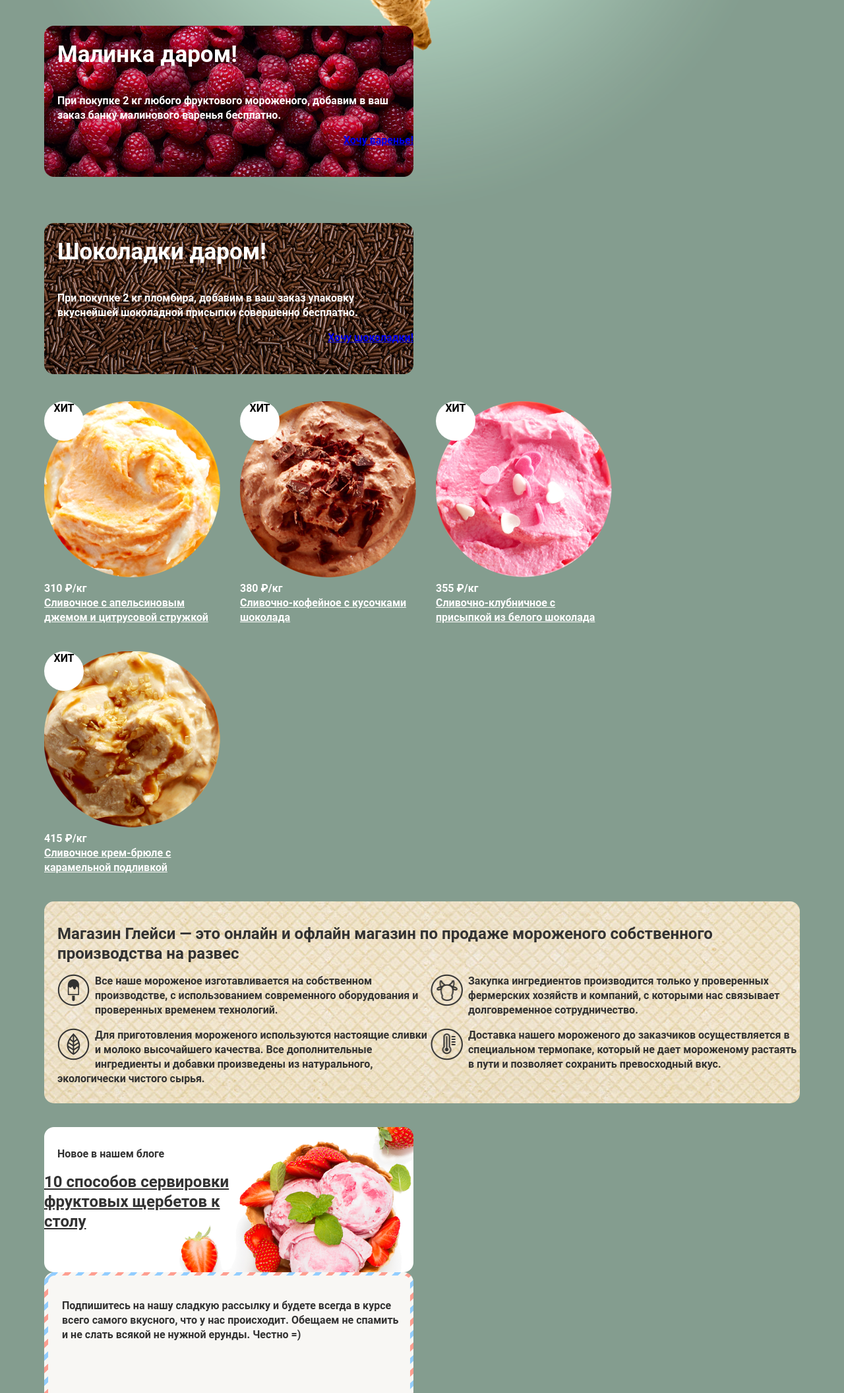
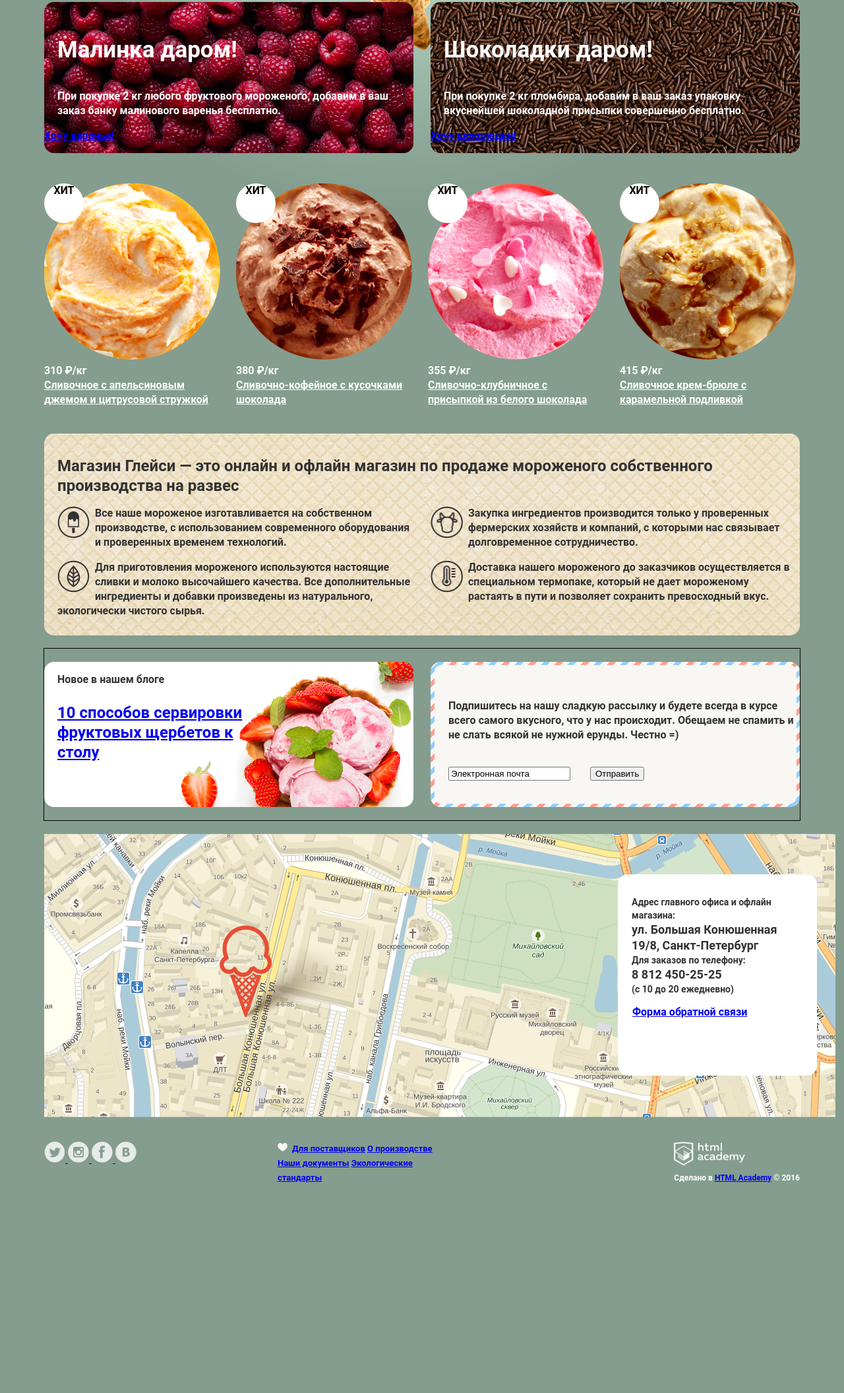
Before and after one commit to allleon/275359-gllacy, a plain HTML site: page index.html in a window 1280 px wide. Shown: the part 689-2800 px from the top of the page at 66% size. After the commit the page ends 2510 px from the top, so only its background shows below. Drawn offline with Linux system fonts and the light colour scheme.

Commit message:
правки сеток gllacy

```diff
--- a/css/style.css
+++ b/css/style.css
@@ -17,9 +17,7 @@ h1 {
 	color: white;
 	font-weight: bold;
 	font-family: Roboto, sans-serif;
-	float: left;
-	margin-left: 27px;
-	margin-top: auto;
+	margin: 0px;
 }
 
 .background {
@@ -45,52 +43,61 @@ p {
 	padding-left: 20px;
 }
 
-.jam {
-	float: right;
+.container {
+ 	width: 1146px;
+ 	margin: 0 auto;
+ 	padding: 0 27px;
+ 	outline: 1px solid black;
+ }
+
+.clearfix::after {
+  content: "";
+
+  display: table;
+  clear: both;
 }
 
 .main-header {
    width: 1146px;
    margin: auto 27px;
    padding: 0 10px;
-
- }
+}
 
 .logo {
-  width: 180px;
-  height: 70px;
-  float: left;
+   float: left;
+   width: 170px;
 }
 
- .main-navigation {
-   width: 679px;
-   min-height: 70px;
-   float: left;
- }
-
-.search {
-   width: 69px;
-   min-height: 70px;
+.main-navigation {
+   width: 400px;
+   min-height: 126px;
    float: left;
 }
 
 .user-block {
+	position: relative;
+	float: right;
+	width: 267px;
+	min-height: 126px;
+	outline: 1px dashed black;
+}
+
+.search {
+	width: 69px;
+}
+
+.entrance {
 	width: 102px;
-    min-height: 70px;
-    float: left;
     font-size: 14px;
 }
 
 .basket {
-    width: 116px;
-    min-height: 70px;
-    float: left;
+	width: 122px;
     font-size: 14px;
 }
 
 .contacts {
 	width: 180px;
-	float: right;
 	font-size: 14px;
 }
 
@@ -98,50 +105,47 @@ p {
 	font-size: 22px;
 }
 
-.clearfix::after {
-    content: "";
-    display: table;
-    clear: both;
+.background h1 {
+	text-align: center;
 }
 
-.banner-item {
-	float: left;
-    width: 560px;
-    margin-right: 26px;
-    height: 229px;
-    margin-bottom: 70px;
+.banner {
+	padding: 17px 0;
+	margin-bottom: 29px;
 }
 
-/*.banner-item:first-child {
-    margin-left: 27px;
- }
-*/
 .raspberries {
+	position: absolute;
+	float: left;
 	background: url("img/Малиновый фон.png") no-repeat;
 	width: 560px;
 	height: 229px;
 }
 
 .chocolate {
+	float: right;
 	background: url("img/Шоколадный фон.png") no-repeat;
 	width: 560px;
 	height: 229px;
+}
+
+.hits {
+	width: 1146px;
 }
 
 .product-catalog {
 	display: inline-block;
 	width: 267px;
 	min-height: 322px;
-	margin-right: 26px;
+	margin-right: 20px;
 	vertical-align: top;
 	margin-bottom: 40px;
 }
 
-/*
-.product-catalog:first-child {
-    margin-left: 27px;
+.product-catalog:nth-child(4n) {
+    margin-right: 0px;
  }
-*/
+
 .badge {
 	position: absolute;
     width: 60px;
@@ -166,18 +170,15 @@ p {
 	border-radius: 15px;
 	width: 1146px;
 	min-height: 306px;
-	/*margin-left: 27px;*/
 }
 
 .seo-name {
 	font-size: 24px;
 	color: #323232;
 	padding-top: 34px;
-	/*padding-left: 21px;*/
 }
 
 .seo-item .seo-name {
-	width: 1050px;
 	line-height: 30px;
 	float: left;
 	padding-left: 20px;
@@ -186,9 +187,10 @@ p {
 
 .left-column {
 	float: left;
-    width: 586px;
+    width: 560px;
     min-height: 213px;
     color: #323232;
+    margin-right: 26px;
 }
 
 .left-column img {
@@ -198,8 +200,8 @@ p {
 }
 
 .right-column {
-	float: right;
-	width: 560px;
+	float: left;
+	width: 545px;
 	min-height: 213px;
 	color: #323232;
 }
@@ -209,58 +211,46 @@ p {
     padding-right: 8px;
 }
 
-.news-item {
-	float: left;
-    width: 560px;
-    margin-right: 26px;
-    height: 220px;
+.container {
+	padding: 20px 0;
 }
 
-/*.news-item:first-child {
-    margin-left: 27px;
-}
-*/
-.blog {
+.news-blog {
+	float:left;
 	background: url("img/Клубничный фон.png") no-repeat;
 	width: 560px;
 	height: 220px;
 	color: #323232;
 }
 
-.blog p {
-	padding-top: 30px;
+.news-text {
+	text-align: left;
+	padding-left: 20px;
+	font-size: 24px;
+	line-height: 30px;
 }
 
-.blog .news-title {
-	padding-right: 245px;
-	line-height: 30px;
+.news-mailing {
 	float: right;
-	/*padding-left: 20px;*/
-	font-size: 24px;
-	color: #323232;
-}
-
-.mailing {
 	background: url("img/Подложка.png") no-repeat;
 	width: 560px;
 	height: 220px;
 	color: #323232;
 }
 
-.mailing p {
+.news-mailing p {
 	padding-top: 40px;
 	padding-left: 27px;
-	padding-right: 10px;
-	padding-bottom: 62px;
+	padding-bottom: 20px;
 }
 
 .letter {
 	padding-left: 27px;
+	margin-bottom: 20px;
 }
 
 .map {
-	display: inline-block;
-	margin-top: 55px;
+	margin-top: 20px;
     background: url("img/map.png") no-repeat;
     width: 1200px;
     min-height: 430px;
@@ -281,13 +271,12 @@ p {
 	float: right;
 	margin-right: 84px;
 	width: 250px;
-	padding-top: 56px;
+	margin-top: 80px;
 	color: #323232;
 }
 
 .index-content p {
-	margin-left: 10px;
-	margin-top: 35px;
+	padding-left: 25px;
 	font-size: 14px;
 	line-height: 20px;
 }
@@ -302,15 +291,13 @@ p {
 }
 
 .main-footer {
-	margin-top: 10px;
-	padding-top: 18px;
-	padding-bottom: 29px;
+	margin-top: 37px;
+	margin-bottom: 25px;
 }
 
 .footer-social {
 	float: left;
-	width: 400px;
-	/*margin-left: 27px;*/
+	margin-right: 214px;
 }
 
 .footer-contacts {
@@ -326,38 +313,35 @@ p {
 }
 
 .footer-copyright {
+	float: right;
 	font-size: 12px;
-	float: right;
-	width: 290px;
-	margin-right: 80px;
 }
 
-.mini-navigation {
-	width: 679px;
-    min-height: 70px;
-    float: left;
-    margin-left: 27px;
+.footer-copyright p {
+	padding-left: 0px;
+	margin: 0 auto;
+}
 
+a .btn {
+	padding: 0px;
 }
 
 .ranging {
-	margin-left: 27px;
-	margin-top: 195px;
+	margin-top:25px;
 }
 
 .filters {
 	display: inline-block;
-	margin-right: 20px;
-	margin-bottom: 20px;
-	margin-left: 27px;
+	margin-right: 16px;
+}
+
+.menu {
+	margin-top: 40px;
 }
 
 .pagination {
-	display: inline-block;
+	float: right;
+	margin-top: 82px;
 	margin-left: 980px;
-
+	margin-bottom: 30px;
 }
-
-.clearfix {
-	clear: both;
-}
--- a/index.html
+++ b/index.html
@@ -30,13 +30,14 @@
           </li>
         </ul>
       </nav>
+      <div class="user-block">
         <div class="search">
           <img src="img/Лупа.png" width="17" height="17" alt="Лупа">
           <form action="#" method="get">
             <input type="text" name="search">
           </form>
         </div>
-        <div class="user-block">
+        <div class="entrance">
           <img src="img/Вход.png" width="20" height="19" alt="Вход">
           <a class="login" href="#">Вход</a>
         </div>
@@ -49,13 +50,13 @@
           <span class="number">8 812 450-25-25</span>
         </section>
       </div>
+    </div>
   </header>
   <div class="background">
    <h1>Крем-брюле и пломбир с малиновым джемом</h1>
     <a class="btn" href="#">Давайте оба!</a>
   </div>
-  <div class="banner">
-   <div class="banner-item">
+  <div class="banner clearfix">
      <div class="raspberries">
       <style>
          .raspberries {
@@ -66,8 +67,6 @@
         <p>При покупке 2 кг любого фруктового мороженого, добавим в ваш заказ банку малинового варенья бесплатно.</p>
        <a href="#" class="jam">Хочу варенье!</a>
      </div>
-   </div>
-   <div class="banner-item">
      <div class="chocolate">
       <style>
          .chocolate {
@@ -79,9 +78,7 @@
        <a href="#" class="jam">Хочу шоколадки!</a>
      </div>
   </div>
-   <div class="clearfix"></div>
-  </div>
-  <div class="hits">
+  <div class="hits clearfix">
    <article class="product-catalog">
     <span class="badge">ХИТ</span>
       <img src="img/1.png" width="267" height="267" alt="Сливочно-апельсиновое">
@@ -106,9 +103,8 @@
       <span class="price">415 ₽<span class="smaller">/кг</span></span>
       <a href="#" class="catalog-title">Сливочное крем-брюле с карамельной подливкой</a>
    </article>
-   <div class="clearfix"></div>
   </div>
-  <section class="seo">
+  <section class="seo clearfix">
     <div class="seo-item">
      <style>
        .seo-item {
@@ -138,24 +134,20 @@
        </div>
       </div>
     </div>
-    <div class="clearfix"></div>
   </section>
-    <div class="news">
-     <div class="news-item">
-      <div class="blog">
+    <div class="container clearfix">
+      <div class="news-blog">
        <style>
-        .blog {
+        .news-blog {
           background-image: url("img/Клубничный фон.png");
         }
        </style>
        <p>Новое в нашем блоге</p>
-       <a href="#" class="news-title">10  способов сервировки фруктовых щербетов к столу</a>
+       <p class="news-text"><a href="#">10  способов сервировки<br>фруктовых щербетов к<br>столу</a></p>
       </div>
-     </div>
-     <div class="news-item">
-      <div class="mailing">
+      <div class="news-mailing">
        <style>
-        .mailing {
+        .news-mailing {
           background-image: url("img/Подложка.png");
         }
        </style>
@@ -166,8 +158,6 @@
       </form>
       </div>
     </div>
-     <div class="clearfix"></div>
-    </div>
     <div class="map">
       <style>
         .map {
@@ -175,7 +165,7 @@
         }
       </style>
       <div class="achievment-badge"></div>
-      <div class="index-content">
+      <div class="index-content clearfix">
        <p>Адрес главного офиса и офлайн магазина:<br>
        <b>ул. Большая Конюшенная 19/8, Санкт-Петербург</b><br>
       Для заказов по телефону:<br>
@@ -185,8 +175,7 @@
        <a class="btn" href="#">Форма обратной связи</a>
       </div>
     </div>
-   <footer class="main-footer">
-    <div class="container">
+   <footer class="main-footer clearfix">
       <section class="footer-social">
         <a class="social-btn social-btn-tvitter" href="#">
          <img src="img/Твитер.png" width="32" height="32" alt="Твитер">
@@ -212,10 +201,8 @@
       </section>
       <section class="footer-copyright">
         <img src="img/Лого.png" width="108" height="37" alt="HTML Academy">
-        <p>Сделано в <a class="btn" href="https://htmlacademy.ru">HTML Academy</a> © 2016</p>
+        <p>Сделано в <a href="https://htmlacademy.ru">HTML Academy</a> © 2016</p>
       </section>
-    </div>
-    <div class="clearfix"></div>
    </footer>
   </body>
 </html>
```
Also changed, not shown: catalog.html (+9 -10 lines). Lines whose indentation alone changed are shown as unchanged.
